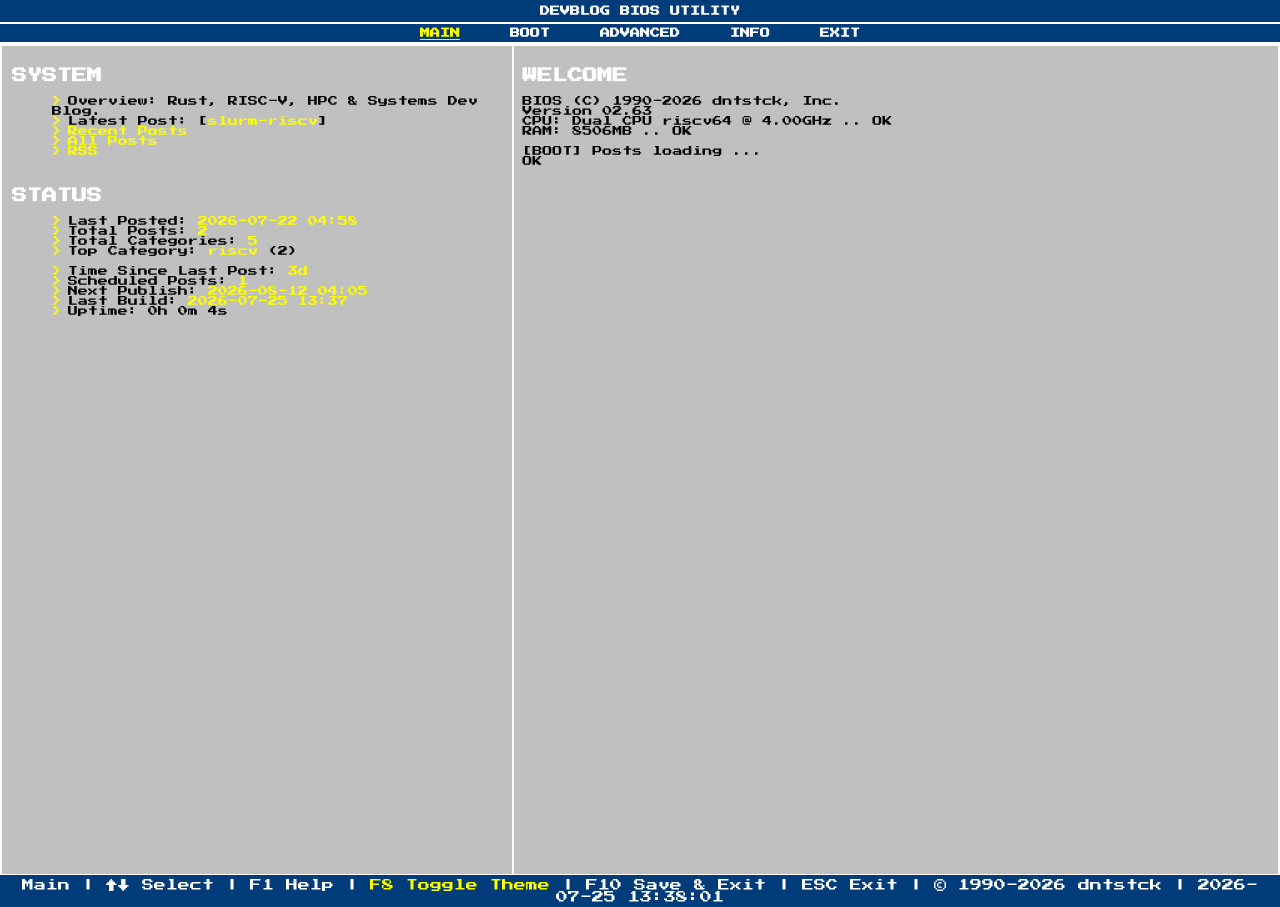
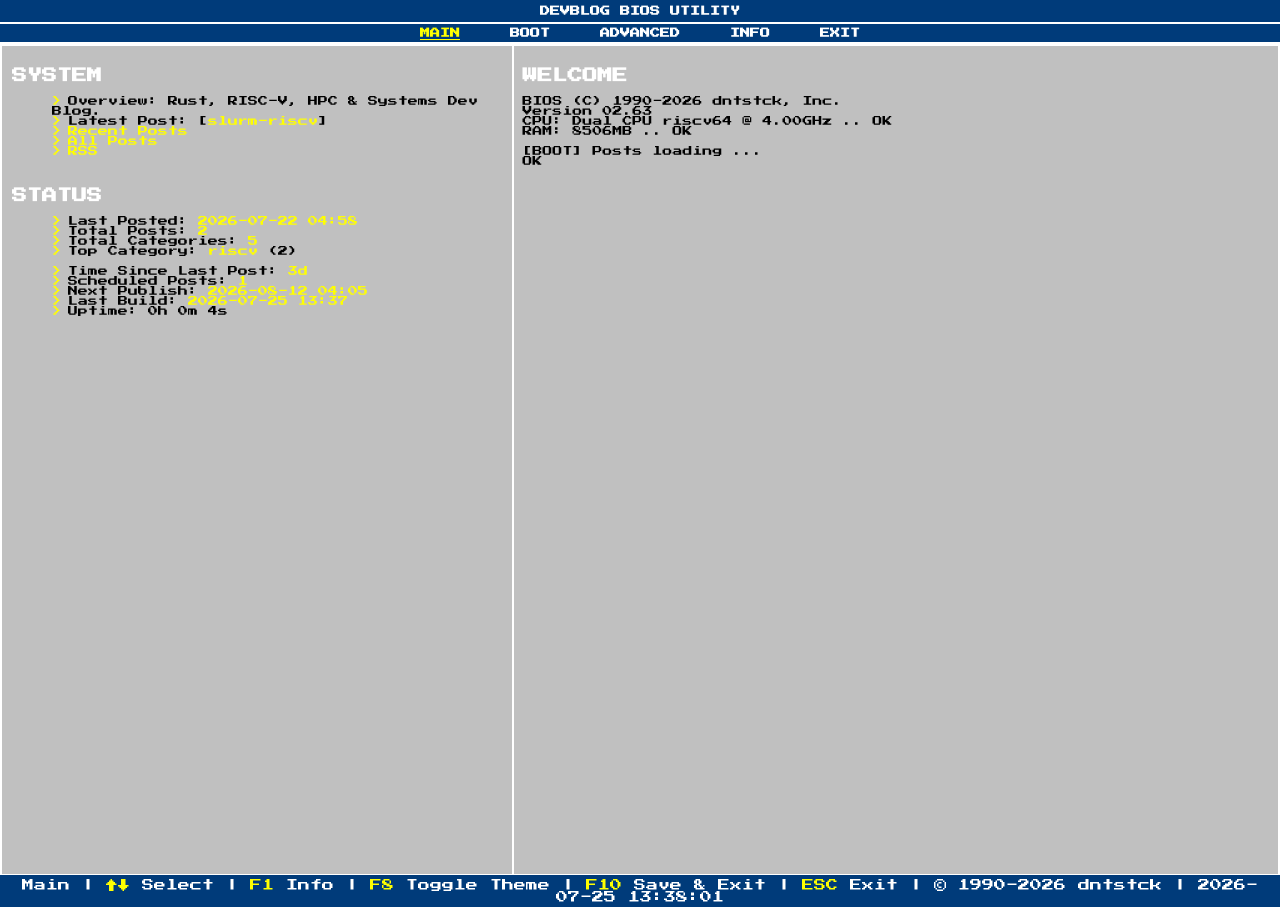
Before and after one commit to dntstck/blog, a Jekyll site: the page built from index.md, in a window 1280 px wide. Built offline with Jekyll 4.4.1, drawn with Linux system fonts in a browser that asks for light colours; some of the changed lines change nothing that is shown.

Commit message:
added keyboard control features & control features for mobile users

```diff
--- a/_layouts/default.html
+++ b/_layouts/default.html
@@ -31,9 +31,10 @@
 </div>
 
 
-  <div class="statusbar">{{ page.title }} | ↑↓ Select | F1 Help | <span onclick="toggleTheme()" style="color:#ffff00; cursor:pointer;">F8 Toggle Theme</span> | F10 Save & Exit | ESC Exit | © 1990-2026 dntstck | <a id="datetime" class="disabled"> --</a></div>
+  <div class="statusbar">{{ page.title }} | <span style="color:#ffff00">↑↓</span> Select | <span onclick="biosInfo()" style="color:#ffff00; cursor:pointer;">F1 </span><span onclick="biosInfo()" style="cursor:pointer;">Info</span> | <span onclick="toggleTheme()" style="color:#ffff00; cursor:pointer;">F8 </span><span onclick="toggleTheme()" style="cursor:pointer;">Toggle Theme</span> | <span onclick="biosExit()" style="color:#ffff00; cursor:pointer;">F10 </span><span onclick="biosExit()" style="cursor:pointer;">Save & Exit</span> | <span onclick="biosMain()" style="color:#ffff00; cursor:pointer;">ESC </span><span onclick="biosMain()" style="cursor:pointer;">Exit</span> | © 1990-2026 dntstck | <a id="datetime" class="disabled"> --</a></div>
 <script src="{{ site.baseurl }}/assets/js/time.js"></script>
 <script src="{{ site.baseurl }}/assets/js/loader.js"></script>
 <script src="{{ site.baseurl }}/assets/js/theme.js"></script>
+<script src="{{ site.baseurl }}/assets/js/control.js"></script>
 </body>
 </html>
--- /dev/null
+++ b/assets/js/control.js
@@ -0,0 +1,55 @@
+// author: dntstck | dru delarosa
+// url: https://github.com/dntstck
+// info: binds control keys for navigation
+
+document.addEventListener("keydown", (e) => {
+    const sections = [
+        "{{ site.baseurl }}/main.html",
+        "{{ site.baseurl }}/boot.html",
+        "{{ site.baseurl }}/adv.html",
+        "{{ site.baseurl }}/info.html"
+    ];
+
+    let current = sections.indexOf(window.location.pathname.replace(window.location.origin, ""));
+
+    // Arrow Down → next section
+    if (e.key === "ArrowDown") {
+        current = (current + 1) % sections.length;
+        window.location = sections[current];
+    }
+
+    // Arrow Up → previous section
+    if (e.key === "ArrowUp") {
+        current = (current - 1 + sections.length) % sections.length;
+        window.location = sections[current];
+    }
+
+    // F10 → Save & Exit
+    if (e.key === "F10") {
+        window.location = "{{ site.baseurl }}/exit.html";
+    }
+
+    // F1 → Info
+    if (e.key === "F1") {
+        window.location = "{{ site.baseurl }}/info.html";
+    }
+
+    // Esc → back to MAIN
+    if (e.key === "Escape") {
+        window.location = "{{ site.baseurl }}/main.html";
+    }
+
+
+});
+
+function biosExit() {
+    window.location = `{{ site.baseurl }}/exit.html`;
+}
+
+function biosMain() {
+    window.location = `{{ site.baseurl }}/main.html`;
+}
+
+function biosInfo() {
+    window.location = `{{ site.baseurl }}/info.html`;
+}
```
